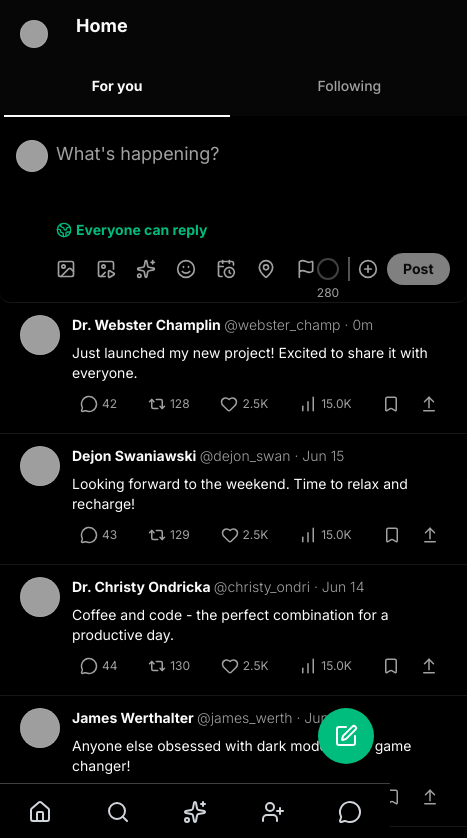
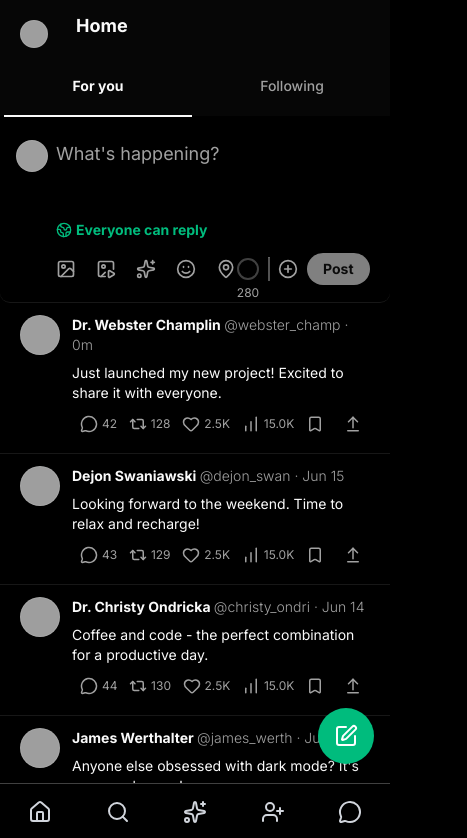
Before and after one commit to gozdekosa/x-clone-ui, a Next.js app: page / in a window 390 px wide. Shown: the top 838 px of the page, 467 px wide, since content can reach past the window. Built offline with nearby package versions, Linux system fonts and the light colour scheme; grey boxes are pictures that could not be loaded.

Commit message:
add: tweet post home ui

```diff
--- a/src/features/posts/components/FeedComposer.tsx
+++ b/src/features/posts/components/FeedComposer.tsx
@@ -53,9 +53,9 @@ const FeedComposer = () => {
                         <ImagePlay className="w-5 h-5 cursor-pointer" />
                         <Sparkles className="w-5 h-5 cursor-pointer" />
                         <Smile className="w-5 h-5 cursor-pointer" />
-                        <CalendarClock className="w-5 h-5 cursor-pointer" />
+                        <CalendarClock className="w-5 h-5 cursor-pointer md:block hidden" />
                         <MapPin className="w-5 h-5 cursor-pointer" />
-                        <Flag className="w-5 h-5 cursor-pointer" />
+                        <Flag className="w-5 h-5 cursor-pointer md:block hidden" />
 
                     </div>
                     <div className="flex items-center gap-2">
```
